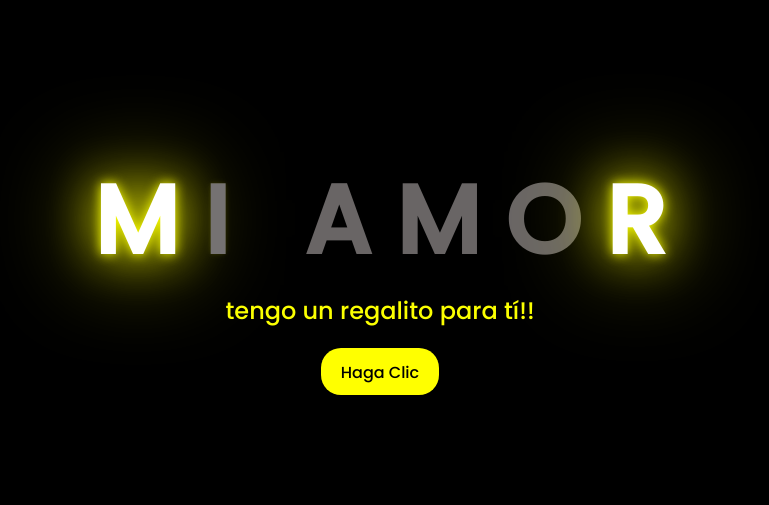
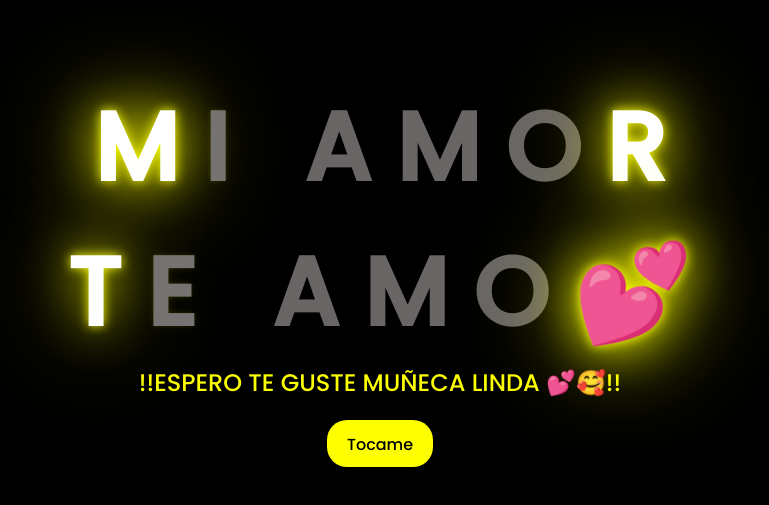
Before and after one commit to YisusaHs/MiAmor, a plain HTML site: page index.html in a window 1280 px wide. Shown: the part 137-642 px from the top of the page, without its empty margins (268-1037 px from the left). Drawn offline with Linux system fonts and the light colour scheme.

Commit message:
index.html

```diff
--- a/index.html
+++ b/index.html
@@ -20,19 +20,20 @@
         <span>R</span>
     </div>
     <div class="greetings">
-        <span></span>
-        <span></span>
-        <span></span>
-        <span></span>
-        <span></span>
-        <span></span>
+        <span>T</span>
+        <span>E</span>
+        &nbsp;
+        <span>A</span>
+        <span>M</span>
+        <span>O</span>
+        <span>💕</span>
     </div>
     <div class="description">
-        <span>tengo un regalito para tí!!</span>
+        <span>!!ESPERO TE GUSTE MUÑECA LINDA 💕🥰!!</span>
     </div>
     <div class="button">
         <button>
-            <a href="FLORES.html">Haga Clic</a>
+            <a href="FLORES.html">Tocame</a>
         </button>
 
     </div>
```
